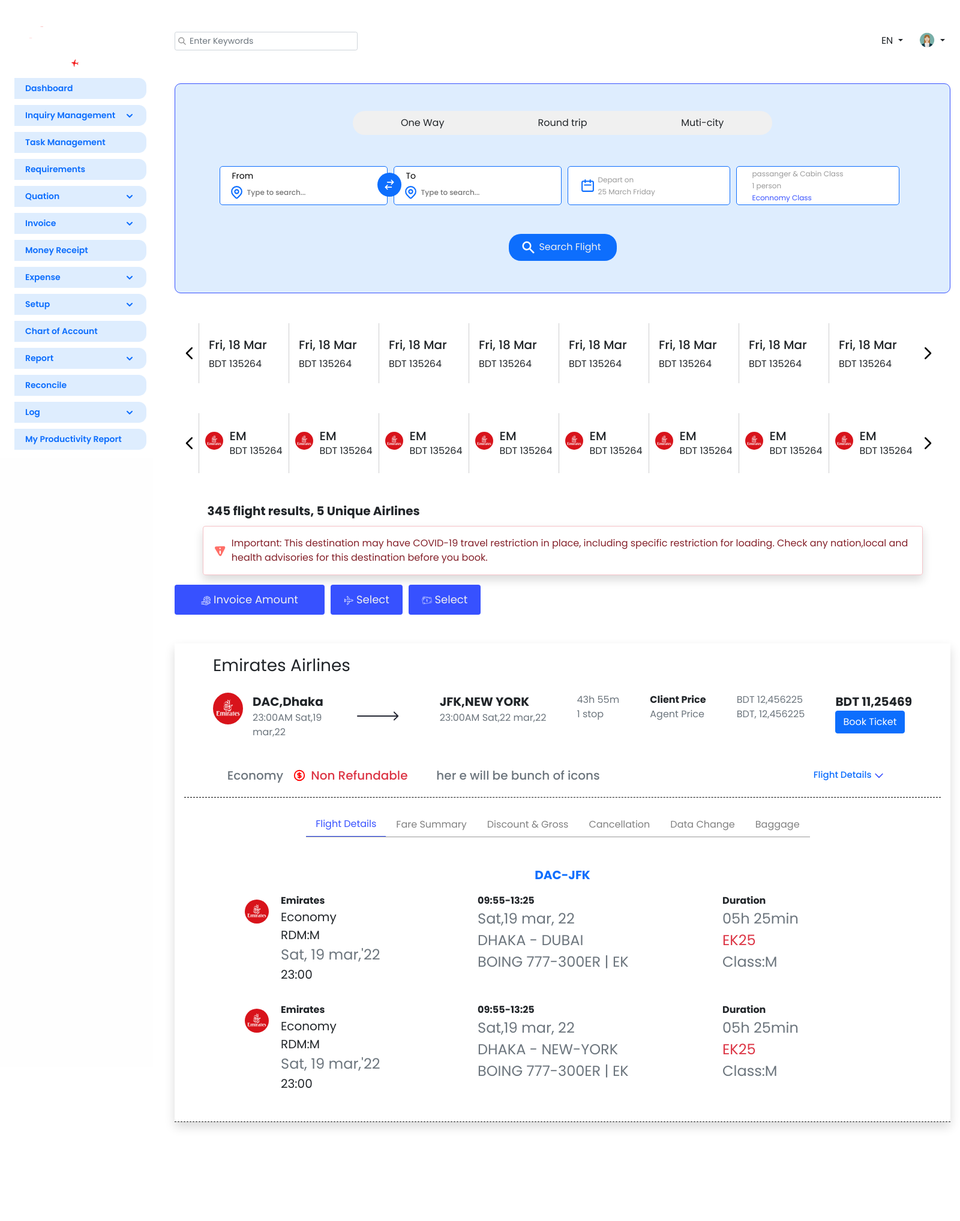
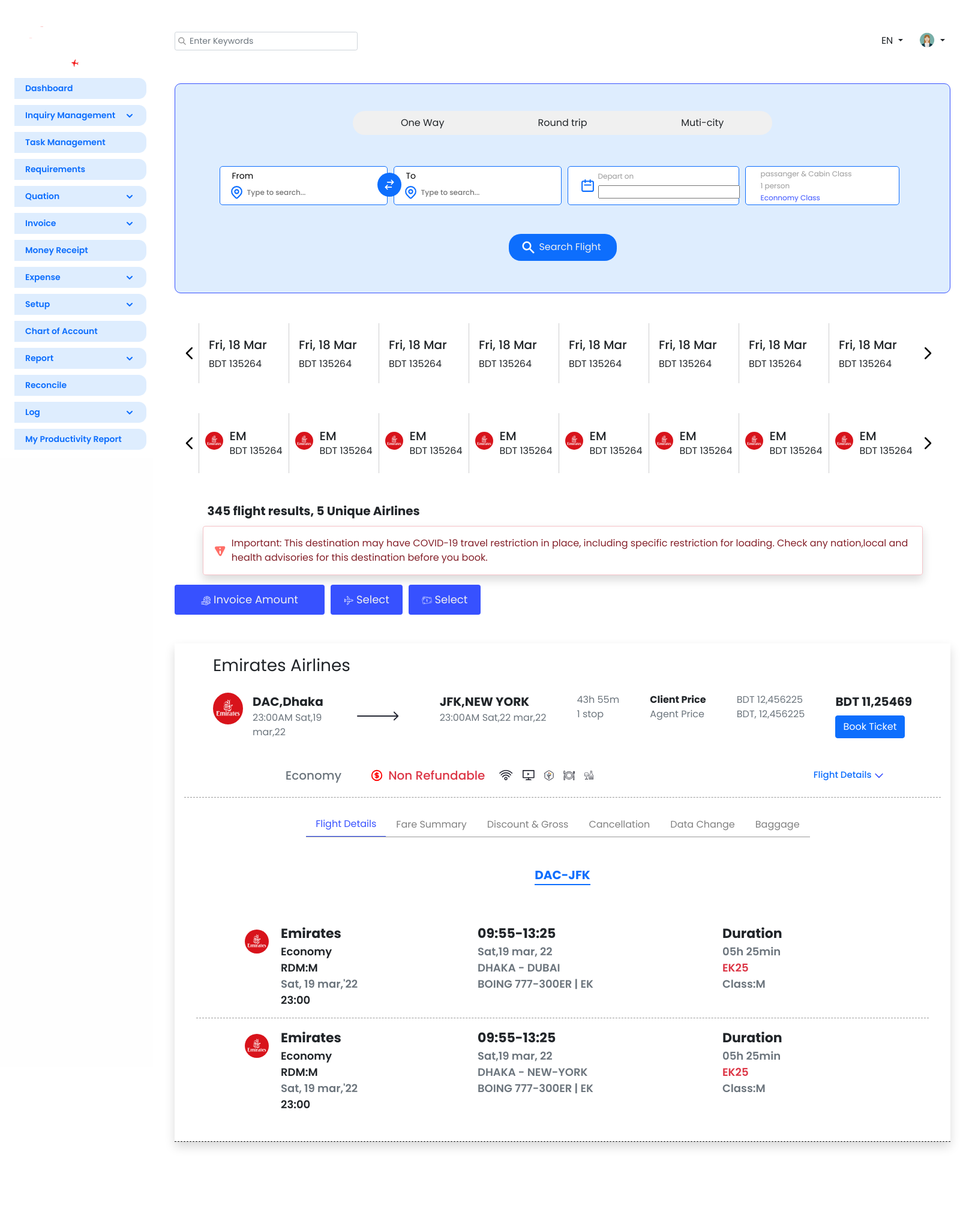
Before and after one commit to sohan724code/flyfarworkfile, a PHP site: page /ERP-Software/airticket.html in a window 1600 px wide, after a click on "Flight Details". Shown: the whole page at 60% size. Before the commit the page ends 1883 px from the top, so only its background shows below. Run offline with PHP 8.4, Linux system fonts and the light colour scheme; some libraries are stand-ins or nearby versions.

Commit message:
changes made at 11:35

```diff
--- a/airticket.html
+++ b/airticket.html
@@ -22,6 +22,10 @@
   <link rel="stylesheet" href="https://cdnjs.cloudflare.com/ajax/libs/slick-carousel/1.8.1/slick.min.css"
     integrity="sha512-yHknP1/AwR+yx26cB1y0cjvQUMvEa2PFzt1c9LlS4pRQ5NOTZFWbhBig+X9G9eYW/8m0/4OXNx8pxJ6z57x0dw=="
     crossorigin="anonymous" referrerpolicy="no-referrer" />
+
+  <!-- jquery datepicker theme css  -->
+  <link rel="stylesheet" href="//code.jquery.com/ui/1.13.1/themes/base/jquery-ui.css">
+  <link rel="stylesheet" href="/resources/demos/style.css">
 
   <!-- Custom Stylesheet -->
   <link rel="stylesheet" href="css/style.css">
@@ -397,8 +401,8 @@
 
             <div class="depart-text">
               <p>Depart on</p>
-              <div id="datepickeer">
-                <p>25 March Friday</p>
+              <div>
+                <p><input type="text" name="depart-date" id="datepicker"></p>
               </div>
             </div>
           </div>
@@ -763,7 +767,7 @@
           </div>
           <div>
             <span class="fs-5 fw-bold">BDT 11,25469</span> <br>
-            <button class="btn btn-primary">Book Ticket</button>
+            <button class="btn btn-primary mt-2">Book Ticket</button>
           </div>
         </div>
 
@@ -773,13 +777,17 @@
               <h2 class="accordion-header" id="headingOne">
                 <div class="w-100 row">
 
-                  <div class="col col-4 fs-5 d-flex justify-content-center align-items-center">
-                    <span class="d-block ms-5 me-3 fs-10 text-secondary">Economy</span>
+                  <div class="col col-5 fs-5 d-flex justify-content-end align-items-center">
+                    <span class="d-block  me-5 fs-16 text-secondary">Economy</span>
                     <img src="./images/dollersign.svg" alt="">
                     <span class="d-block ms-2 text-danger"> Non Refundable</span>
                   </div>
-                  <div class="col col-4 text-secondary d-flex justify-content-sart align-items-center fs-5">
-                    her e will be bunch of icons
+                  <div class="col col-3 text-secondary d-flex justify-content-sart align-items-center fs-5">
+                    <img class="me-3" src="./images/wifi-img.svg" alt="">
+                    <img class="me-3" src="./images/tv-image.svg" alt="">
+                    <img class="me-3" src="./images/hexagone-img.svg" alt="">
+                    <img class="me-3" src="./images/plate-and-spoon.svg" alt="./images/drinks-img.svg">
+                    <img class="me-3" src="./images/drinks-img.svg" alt="">
                   </div>
                   <div class="col col-4 d-flex justify-content-end custom-focus">
                     <a type="button" class="accordion collapsed custom-collapse-btn  w-50  " data-bs-toggle="collapse"
@@ -845,8 +853,8 @@
                         </ul>
                         <div class="tab-content" id="myTabContent">
                           <div class="tab-pane fade active show" id="home" role="tabpanel" aria-labelledby="home-tab">
-                            <div class="w-100 fw-bold mt-5 d-flex justify-content-center text-primary fw-bold fs-5 ">
-                              DAC-JFK
+                            <div class="w-100 fw-bold my-5 d-flex justify-content-center text-primary fw-bold fs-5 ">
+                              <span class="home-tab-title">DAC-JFK</span>
                             </div>
                             <div class="tab-row py-3">
 
@@ -855,21 +863,23 @@
                                   <div class="col col-md-4 flight-detail-item">
                                     <img src="./images/emirates.png" alt="">
                                     <div>
-                                      <span class="fw-bold fs-10">Emirates</span><br>
-                                      <span class=" fs-5">Economy</span><br>
-                                      <span class=" fs-5">RDM:M</span><br>
-                                      <span class="fs-4 text-secondary">Sat, 19 mar,'22</span><br>
-                                      <span class=" fs-5">23:00</span><br>
+                                      <span class="fw-bold flight-detail-item-title">Emirates</span><br>
+                                      <span class=" flight-detail-item-subtitle">Economy</span><br>
+                                      <span class="flight-detail-item-subtitle">RDM:M</span><br>
+                                      <span class="flight-detail-item-subtitle text-secondary">Sat, 19
+                                        mar,'22</span><br>
+                                      <span class="flight-detail-item-subtitle">23:00</span><br>
                                     </div>
 
                                   </div>
                                   <div class="col col-md-4 flight-detail-item">
 
                                     <div>
-                                      <span class="fw-bold fs-10">09:55-13:25</span><br>
-                                      <span class="fs-4 text-secondary">Sat,19 mar, 22</span><br>
-                                      <span class="fs-4 text-secondary">DHAKA - DUBAI</span><br>
-                                      <span class="fs-4 text-secondary">BOING 777-300ER | EK</span><br>
+                                      <span class="fw-bold flight-detail-item-title">09:55-13:25</span><br>
+                                      <span class="flight-detail-item-subtitle text-secondary">Sat,19 mar, 22</span><br>
+                                      <span class="flight-detail-item-subtitle text-secondary">DHAKA - DUBAI</span><br>
+                                      <span class="flight-detail-item-subtitle text-secondary">BOING 777-300ER |
+                                        EK</span><br>
                                     </div>
 
                                   </div>
@@ -877,10 +887,10 @@
 
                                     <div>
 
-                                      <span class="fw-bold fs-10">Duration</span><br>
-                                      <span class="fs-4 text-secondary">05h 25min</span><br>
-                                      <span class="fs-4 text-danger fw-italic">EK25</span><br>
-                                      <span class="fs-4 text-secondary">Class:M</span><br>
+                                      <span class="fw-bold flight-detail-item-title">Duration</span><br>
+                                      <span class="flight-detail-item-subtitle text-secondary">05h 25min</span><br>
+                                      <span class="flight-detail-item-subtitle text-danger fw-italic">EK25</span><br>
+                                      <span class="flight-detail-item-subtitle text-secondary">Class:M</span><br>
                                     </div>
                                   </div>
                                 </div>
@@ -888,27 +898,30 @@
 
                             </div>
 
-                            <div class="tab-row py-3">
+                            <div class="tab-row py-3 dased-border">
                               <div class="container">
                                 <div class="row">
                                   <div class="col col-md-4 flight-detail-item">
                                     <img src="./images/emirates.png" alt="">
                                     <div>
-                                      <span class="fw-bold fs-10">Emirates</span><br>
-                                      <span class=" fs-5">Economy</span><br>
-                                      <span class=" fs-5">RDM:M</span><br>
-                                      <span class="fs-4 text-secondary">Sat, 19 mar,'22</span><br>
-                                      <span class=" fs-5">23:00</span><br>
+                                      <span class="fw-bold flight-detail-item-title">Emirates</span><br>
+                                      <span class="flight-detail-item-subtitle">Economy</span><br>
+                                      <span class="flight-detail-item-subtitle">RDM:M</span><br>
+                                      <span class="flight-detail-item-subtitle text-secondary">Sat, 19
+                                        mar,'22</span><br>
+                                      <span class="flight-detail-item-subtitle">23:00</span><br>
 
                                     </div>
                                   </div>
                                   <div class="col col-md-4 flight-detail-item">
 
                                     <div>
-                                      <span class="fw-bold fs-10">09:55-13:25</span><br>
-                                      <span class="fs-4 text-secondary">Sat,19 mar, 22</span><br>
-                                      <span class="fs-4 text-secondary">DHAKA - NEW-YORK</span><br>
-                                      <span class="fs-4 text-secondary">BOING 777-300ER | EK</span><br>
+                                      <span class="fw-bold flight-detail-item-title">09:55-13:25</span><br>
+                                      <span class="flight-detail-item-subtitle text-secondary">Sat,19 mar, 22</span><br>
+                                      <span class="flight-detail-item-subtitle text-secondary">DHAKA -
+                                        NEW-YORK</span><br>
+                                      <span class="flight-detail-item-subtitle text-secondary">BOING 777-300ER |
+                                        EK</span><br>
                                     </div>
 
                                   </div>
@@ -916,10 +929,10 @@
 
                                     <div>
 
-                                      <span class="fw-bold fs-10">Duration</span><br>
-                                      <span class="fs-4 text-secondary">05h 25min</span><br>
-                                      <span class="fs-4 text-danger fw-italic">EK25</span><br>
-                                      <span class="fs-4 text-secondary">Class:M</span><br>
+                                      <span class="fw-bold flight-detail-item-title">Duration</span><br>
+                                      <span class="flight-detail-item-subtitle text-secondary">05h 25min</span><br>
+                                      <span class="flight-detail-item-subtitle text-danger fw-italic">EK25</span><br>
+                                      <span class="flight-detail-item-subtitle text-secondary">Class:M</span><br>
                                     </div>
                                   </div>
                                 </div>
@@ -1120,10 +1133,15 @@
     <!-- jaqury CDN -->
     <script src="https://code.jquery.com/jquery-3.6.0.min.js"
       integrity="sha256-/xUj+3OJU5yExlq6GSYGSHk7tPXikynS7ogEvDej/m4=" crossorigin="anonymous"></script>
+
+    <!-- jquery datepicker theme ui  -->
+    <script src="https://code.jquery.com/ui/1.13.1/jquery-ui.js"></script>
+
     <!-- Slick carosuel js CDN  -->
     <script src="https://cdnjs.cloudflare.com/ajax/libs/slick-carousel/1.8.1/slick.min.js"
       integrity="sha512-XtmMtDEcNz2j7ekrtHvOVR4iwwaD6o/FUJe6+Zq+HgcCsk3kj4uSQQR8weQ2QVj1o0Pk6PwYLohm206ZzNfubg=="
       crossorigin="anonymous" referrerpolicy="no-referrer"></script>
+
     <!-- External JavaScript -->
     <script src="/js/airticket.js"></script>
 
--- a/css/style.css
+++ b/css/style.css
@@ -447,11 +447,18 @@ input {
 }
 
 .dased-border {
-  border-top: 1px dashed #000;
+  border-top: 1px dashed #999;
 }
 
 .accordion-item {
   border: none;
+}
+.flight-detail-item-title {
+  font-size: 22px !important;
+}
+.flight-detail-item-subtitle {
+  font-size: 18px !important;
+  font-weight: 600;
 }
 
 .custom-collapse-btn {
@@ -465,6 +472,12 @@ input {
   margin-left: 3px;
   filter: invert(22%) sepia(86%) saturate(3489%) hue-rotate(233deg)
     brightness(102%) contrast(101%);
+}
+
+.home-tab-title {
+  color: #0d6efd;
+  font-size: 20px !important;
+  border-bottom: 2px solid #0d6efd;
 }
 
 /* Flight details and Price details section starts */
@@ -834,10 +847,6 @@ table tr:last-child td:last-child {
   left: 12px;
 }
 
-input::-webkit-calendar-picker-indicator {
-  opacity: 0;
-}
-
 /****** Air Ticket Search ******/
 .ats-form {
   border: 1px solid #3751ff;
@@ -1119,10 +1128,6 @@ input[type="date"] {
   left: 15px;
 }
 
-::-webkit-calendar-picker-indicator {
-  opacity: 0;
-}
-
 /* @media only screen and (max-width: 992px) {
     .bottom-boxes3{
         width: 60%;
--- a/js/airticket.js
+++ b/js/airticket.js
@@ -129,6 +129,10 @@ visevarsabtn.click(() => {
   toval.val(tempval);
 });
 
+// datepicker
+$(function () {
+  $("#datepicker").datepicker();
+});
 //slick carosuel
 $(".slider").slick({
   dots: false,
```
Also changed, not shown: images/drinks-img.svg (added), images/hexagone-img.svg (added), images/plate-and-spoon.svg (added), images/tv-image.svg (added), images/wifi-img.svg (added).
